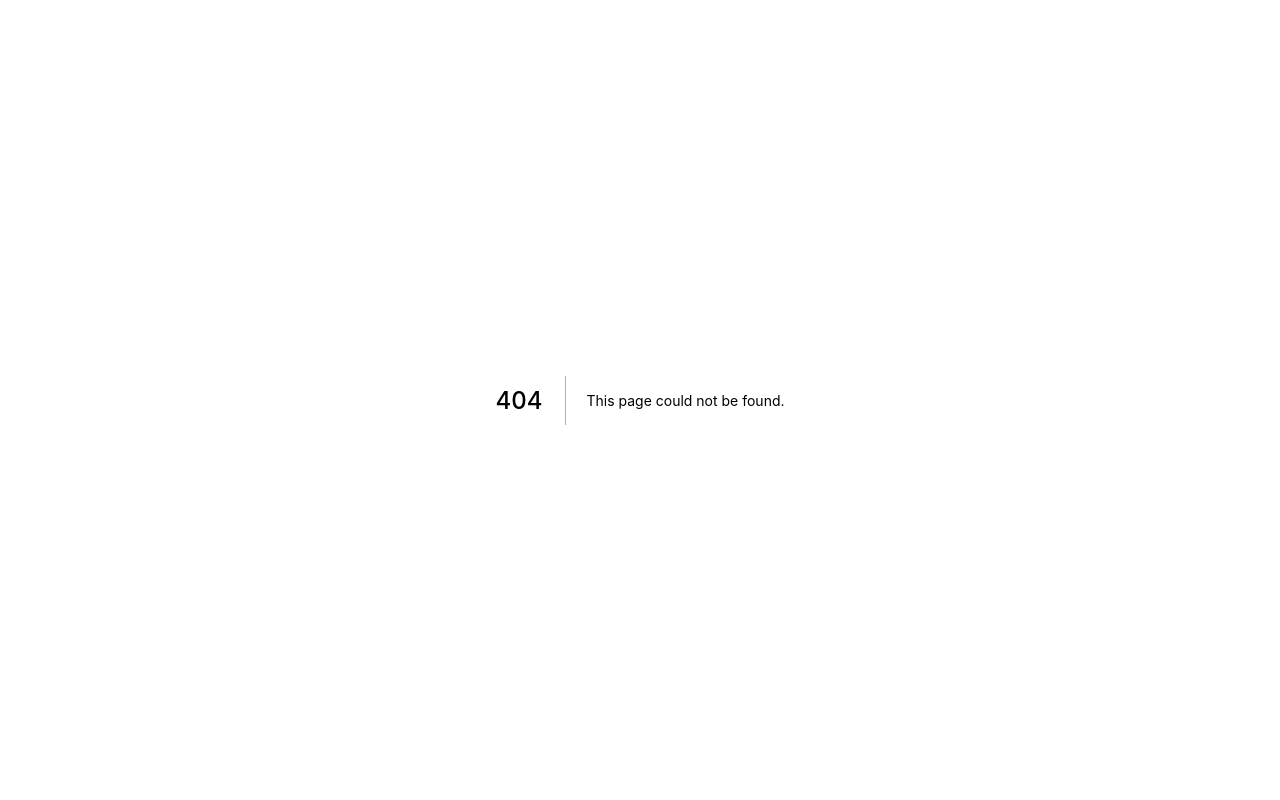
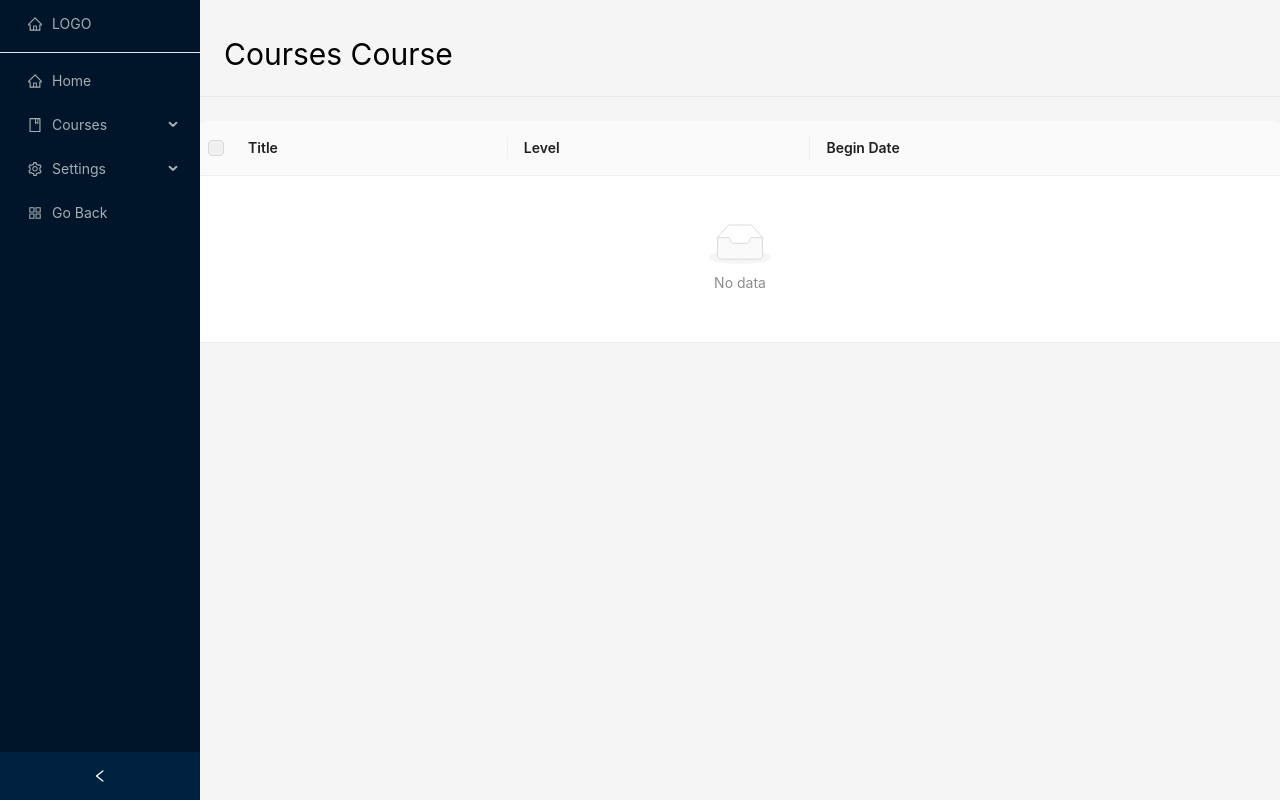
Before and after one commit to HexaTable/LearningChain, a Next.js app: page /dashboard/courses/list in a window 1280 px wide. Before the commit this address had no page. Built offline with nearby package versions, Linux system fonts and the light colour scheme.

Commit message:
feat: course list page

```diff
--- a/components/Sidebar/Sidebar.tsx
+++ b/components/Sidebar/Sidebar.tsx
@@ -17,10 +17,12 @@ function Sidebar() {
         <Sider collapsible collapsed={collapsed} onCollapse={value => setCollapsed(value)}>
             <div className="logo" />
             <Menu theme="dark" defaultSelectedKeys={['1']} mode="inline">
+                <Item icon={<HomeOutlined />}><Link href="/">LOGO</Link></Item>
+                <hr className='my-2'></hr>
                 <Item icon={<HomeOutlined />}><Link href="/dashboard">Home</Link></Item>
                 <SubMenu icon={<BookOutlined />} title="Courses">
-                    <Item key="/courses">List Courses</Item>
-                    <Item key="/courses/new"> <Link href="/dashboard/courses/new">New Course</Link></Item>
+                    <Item key="/courses/new"><Link href={"/dashboard/courses/new"}>List Course</Link></Item>
+                    <Item key="/courses/new"><Link href="/dashboard/courses/new">New Course</Link></Item>
                 </SubMenu>
                 <SubMenu icon={<SettingOutlined />} title="Settings">
                     <Item key="/profile">Profile</Item>
--- /dev/null
+++ b/pages/dashboard/courses/list.tsx
@@ -0,0 +1,102 @@
+import React, { useState } from 'react';
+import { Divider, Radio, Table } from 'antd';
+import type { ColumnsType } from 'antd/es/table';
+import Sidebar from '../../../components/Sidebar/Sidebar';
+import { Layout } from 'antd';
+
+
+import {
+    UploadOutlined
+} from '@ant-design/icons';
+
+
+interface DataType {
+    key: React.Key;
+    title: string;
+    level: number;
+    begindate: string;
+    enddate?: string;
+    creator?: string;
+
+}
+
+const columns: ColumnsType<DataType> = [
+    {
+        title: 'Title',
+        dataIndex: 'title',
+        render: (text: string) => <a>{text}</a>,
+    },
+    {
+        title: 'Level',
+        dataIndex: 'level',
+    },
+    {
+        title: 'Begin Date',
+        dataIndex: 'begindate',
+    },
+];
+
+const data: DataType[] = [
+    {
+        key: '1',
+        name: 'John Brown',
+        age: 32,
+        address: 'New York No. 1 Lake Park',
+    },
+    {
+        key: '2',
+        name: 'Jim Green',
+        age: 42,
+        address: 'London No. 1 Lake Park',
+    },
+    {
+        key: '3',
+        name: 'Joe Black',
+        age: 32,
+        address: 'Sydney No. 1 Lake Park',
+    },
+    {
+        key: '4',
+        name: 'Disabled User',
+        age: 99,
+        address: 'Sydney No. 1 Lake Park',
+    },
+];
+
+// rowSelection object indicates the need for row selection
+const rowSelection = {
+    onChange: (selectedRowKeys: React.Key[], selectedRows: DataType[]) => {
+        console.log(`selectedRowKeys: ${selectedRowKeys}`, 'selectedRows: ', selectedRows);
+    },
+    getCheckboxProps: (record: DataType) => ({
+        disabled: record.name === 'Disabled User', // Column configuration not to be checked
+        name: record.name,
+    }),
+};
+
+const List: React.FC = () => {
+    const [selectionType, setSelectionType] = useState('checkbox');
+
+    return (
+        <Layout style={{ minHeight: '100vh' }}>
+            <Sidebar />
+            <Layout>
+                <div className='mt-6'>
+                    <h1 className='text-extrabold text-3xl my-3 mx-6'>Courses Course</h1>
+                    <Divider />
+
+                    <Table
+                        rowSelection={{
+                            type: selectionType,
+                            ...rowSelection,
+                        }}
+                        columns={columns}
+                    />
+                </div>
+            </Layout>
+        </Layout>
+
+    );
+};
+
+export default List;
--- a/pages/dashboard/courses/new.tsx
+++ b/pages/dashboard/courses/new.tsx
@@ -3,6 +3,9 @@ import Sidebar from '../../../components/Sidebar/Sidebar';
 import { Layout } from 'antd';
 import React, { useState } from 'react';
 
+import {
+    UploadOutlined
+} from '@ant-design/icons';
 
 
 
@@ -33,12 +36,13 @@ function New() {
     return (
         <Layout style={{ minHeight: '100vh' }}>
             <Sidebar />
+            <Layout>
                 <Form
                     {...layout}
                     name="nest-messages"
-                className='mt-8 py-4'
+                    className='mt-8 py-1'
+                    style={{ maxWidth: 800 }}
                     onFinish={onFinish}
-                style={{ maxWidth: 300, maxHeight: 600 }}
                     validateMessages={validateMessages}
                 >
                     <h1 className='text-extrabold text-3xl my-3 mx-6'>New Course</h1>
@@ -52,14 +56,18 @@ function New() {
                     <Form.Item name={['user', 'introduction']} label="Description">
                         <Input.TextArea />
                     </Form.Item>
+                    <Form.Item name={['user', 'introduction']} label="Image">
+                        <Button icon={<UploadOutlined />}>Upload</Button>
+                    </Form.Item>
+
                     <Form.Item wrapperCol={{ ...layout.wrapperCol, offset: 3 }}>
                         <Button type="primary" htmlType="submit">
                             Submit
                         </Button>
                     </Form.Item>
-
                 </Form>
             </Layout>
+        </Layout >
     )
 
 };
```
Lines whose indentation alone changed are shown as unchanged.
